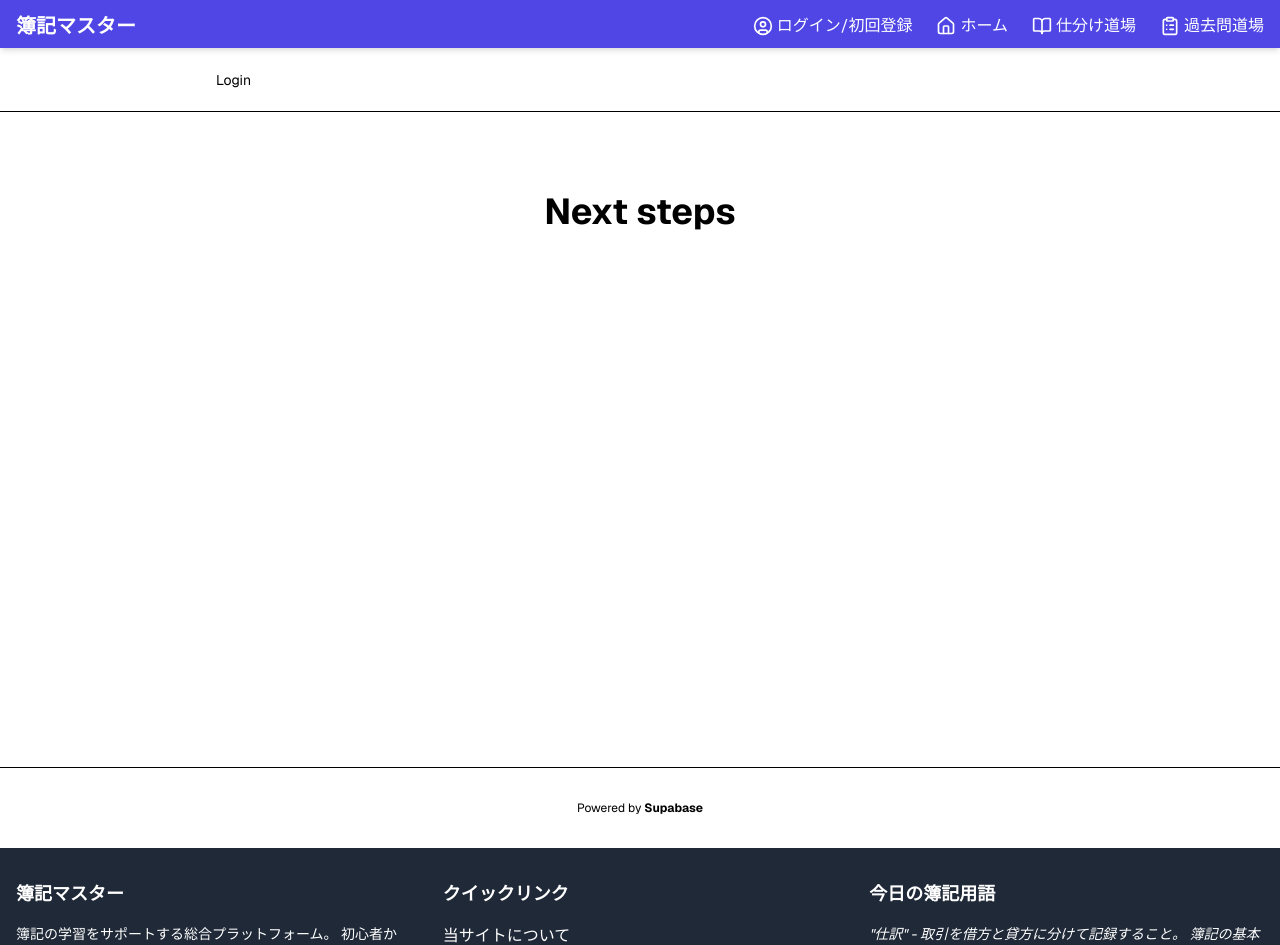
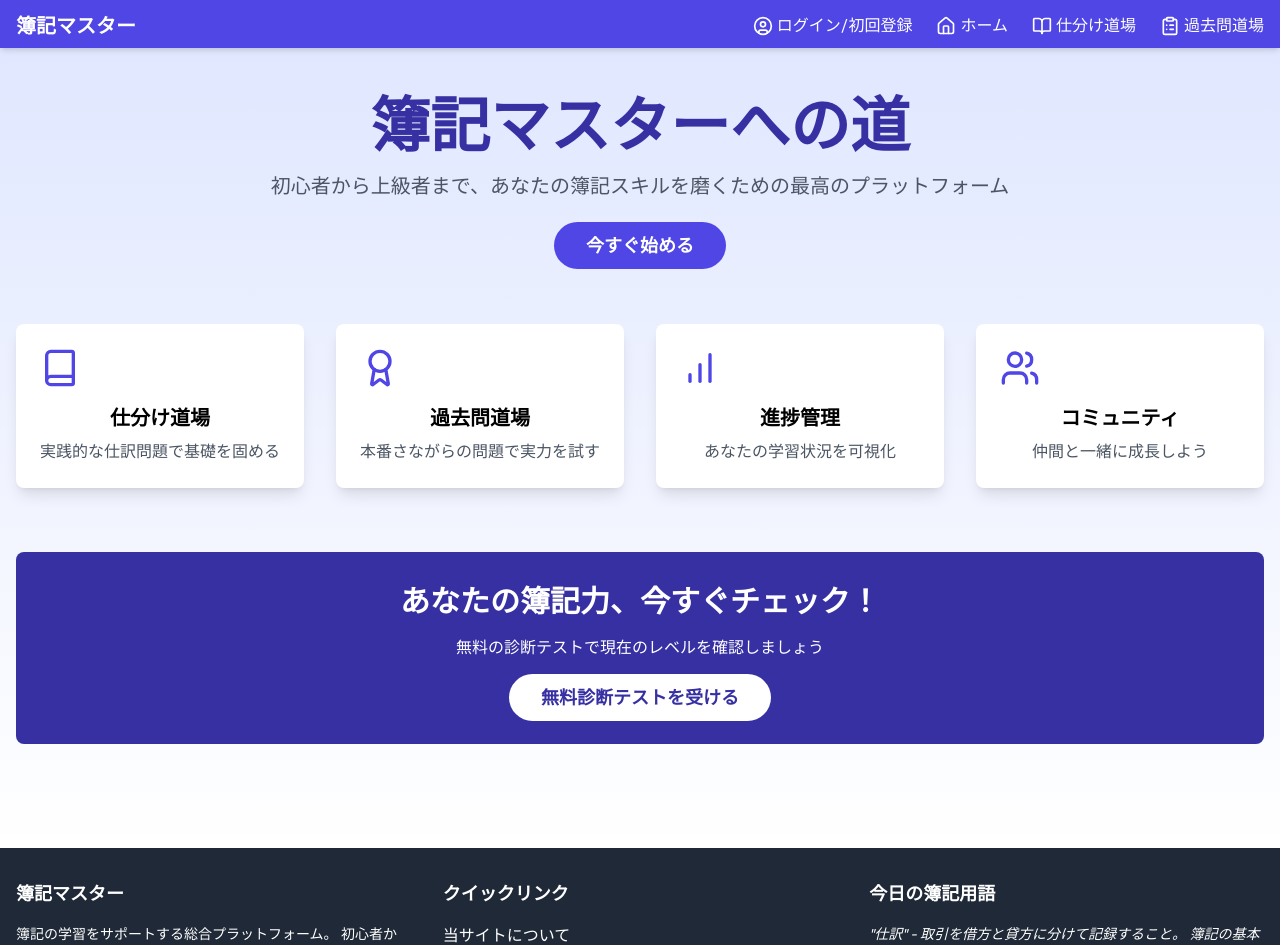
Before and after one commit to ogane0112/boki-study-app, a Next.js app: page / in a window 1280 px wide. Shown: the top 945 px of the page. Built offline with nearby package versions, Linux system fonts and the light colour scheme; no server answers.

Commit message:
ホーム画面を作成しました

```diff
--- a/app/globals.css
+++ b/app/globals.css
@@ -1,3 +1,9 @@
 @tailwind base;
 @tailwind components;
 @tailwind utilities;
+
+body {
+  overflow-wrap: anywhere;
+  word-break: normal;
+  line-break: strict;
+}
--- a/app/layout.tsx
+++ b/app/layout.tsx
@@ -18,7 +18,7 @@ export default function RootLayout({
   children: React.ReactNode;
 }) {
   return (
-    <html lang="en" className={GeistSans.className}>
+    <html lang="ja" className={GeistSans.className}>
       <body className="bg-background text-foreground">
         <Header />
         <main className="min-h-screen flex flex-col items-center">
--- a/app/page.tsx
+++ b/app/page.tsx
@@ -1,7 +1,7 @@
 import AuthButton from "../components/AuthButton";
 import { createClient } from "@/utils/supabase/server";
 import Header from "@/components/Header";
-
+import HomePage from "@/components/Home";
 export default async function Index() {
   const canInitSupabaseClient = () => {
     // This function is just for the interactive tutorial.
@@ -17,33 +17,8 @@ export default async function Index() {
   const isSupabaseConnected = canInitSupabaseClient();
 
   return (
-    <div className="flex-1 w-full flex flex-col gap-20 items-center">
-      <nav className="w-full flex justify-center border-b border-b-foreground/10 h-16">
-        <div className="w-full max-w-4xl flex justify-between items-center p-3 text-sm">
-          {isSupabaseConnected && <AuthButton />}
-        </div>
-      </nav>
-
-      <div className="flex-1 flex flex-col gap-20 max-w-4xl px-3">
-
-        <main className="flex-1 flex flex-col gap-6">
-          <h2 className="font-bold text-4xl mb-4">Next steps</h2>
-        </main>
-      </div>
-
-      <footer className="w-full border-t border-t-foreground/10 p-8 flex justify-center text-center text-xs">
-        <p>
-          Powered by{" "}
-          <a
-            href="https://supabase.com/?utm_source=create-next-app&utm_medium=template&utm_term=nextjs"
-            target="_blank"
-            className="font-bold hover:underline"
-            rel="noreferrer"
-          >
-            Supabase
-          </a>
-        </p>
-      </footer>
-    </div>
+  <>
+  <HomePage />
+  </>
   );
 }
--- /dev/null
+++ b/components/Home.tsx
@@ -0,0 +1,51 @@
+import React from 'react';
+import Link from 'next/link';
+import { Book, Award, BarChart, Users } from 'lucide-react';
+
+const HomePage = () => {
+  return (
+    <div className="min-h-screen bg-gradient-to-b from-indigo-100 to-white">
+      <main className="container mx-auto px-4 py-12">
+        {/* Hero Section */}
+        <section className="text-center mb-16">
+          <h1 className="text-4xl md:text-6xl font-bold text-indigo-800 mb-4">
+            簿記マスターへの道
+          </h1>
+          <p className="text-xl text-gray-600 mb-8">
+            初心者から上級者まで、あなたの簿記スキルを磨くための最高のプラットフォーム
+          </p>
+          <Link href="/register" className="bg-indigo-600 text-white px-8 py-3 rounded-full text-lg font-semibold hover:bg-indigo-700 transition-colors">
+            今すぐ始める
+          </Link>
+        </section>
+
+        {/* Features Section */}
+        <section className="grid md:grid-cols-2 lg:grid-cols-4 gap-8 mb-16">
+          {[
+            { icon: <Book size={40} />, title: "仕分け道場", description: "実践的な仕訳問題で基礎を固める" },
+            { icon: <Award size={40} />, title: "過去問道場", description: "本番さながらの問題で実力を試す" },
+            { icon: <BarChart size={40} />, title: "進捗管理", description: "あなたの学習状況を可視化" },
+            { icon: <Users size={40} />, title: "コミュニティ", description: "仲間と一緒に成長しよう" },
+          ].map((feature, index) => (
+            <div key={index} className="bg-white p-6 rounded-lg shadow-lg text-center hover:shadow-xl transition-shadow">
+              <div className="text-indigo-600 mb-4">{feature.icon}</div>
+              <h3 className="text-xl font-semibold mb-2">{feature.title}</h3>
+              <p className="text-gray-600">{feature.description}</p>
+            </div>
+          ))}
+        </section>
+
+        {/* CTA Section */}
+        <section className="bg-indigo-800 text-white rounded-lg p-8 text-center">
+          <h2 className="text-3xl font-bold mb-4">あなたの簿記力、今すぐチェック！</h2>
+          <p className="mb-6">無料の診断テストで現在のレベルを確認しましょう</p>
+          <Link href="/diagnostic-test" className="bg-white text-indigo-800 px-8 py-3 rounded-full text-lg font-semibold hover:bg-indigo-100 transition-colors">
+            無料診断テストを受ける
+          </Link>
+        </section>
+      </main>
+    </div>
+  );
+};
+
+export default HomePage;
```
Also changed, not shown: app/question/[id]/page.tsx (indentation only).
